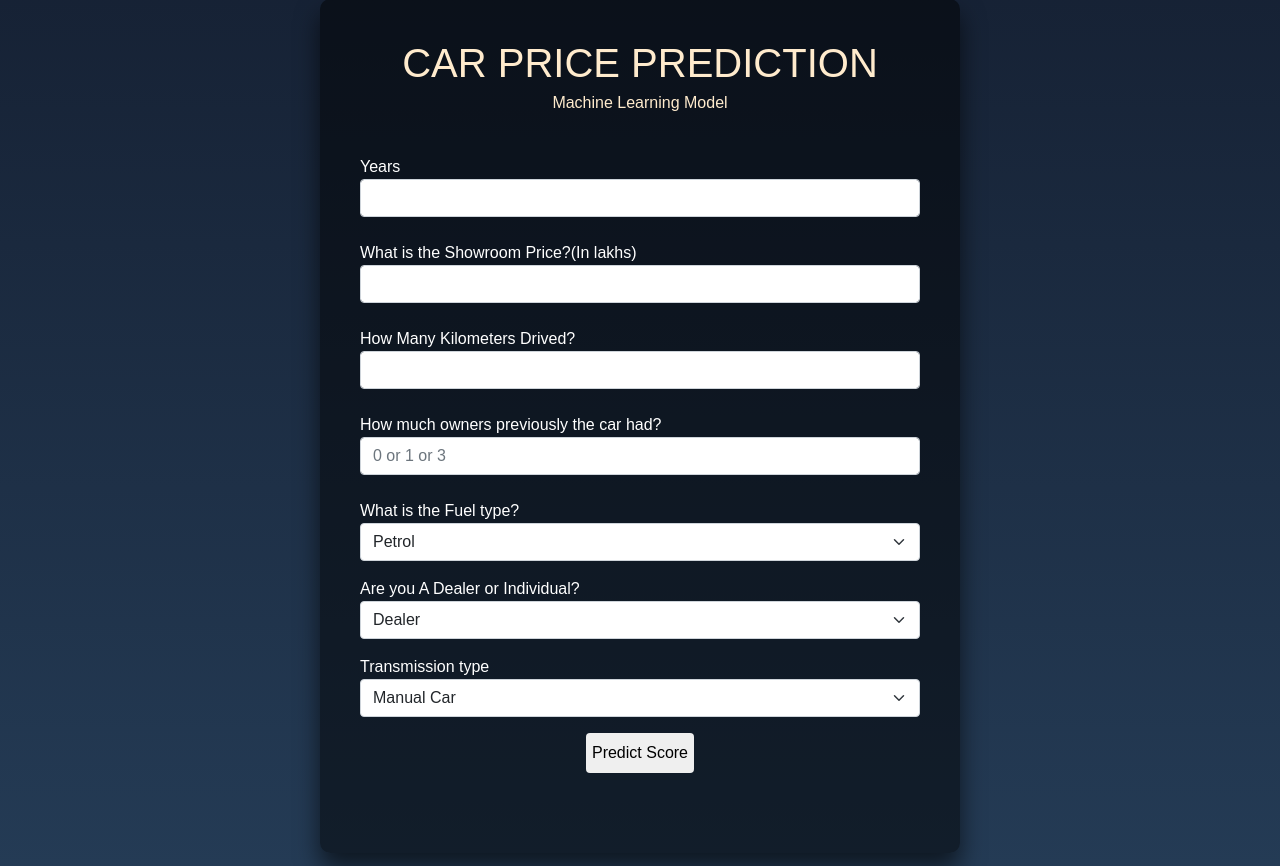
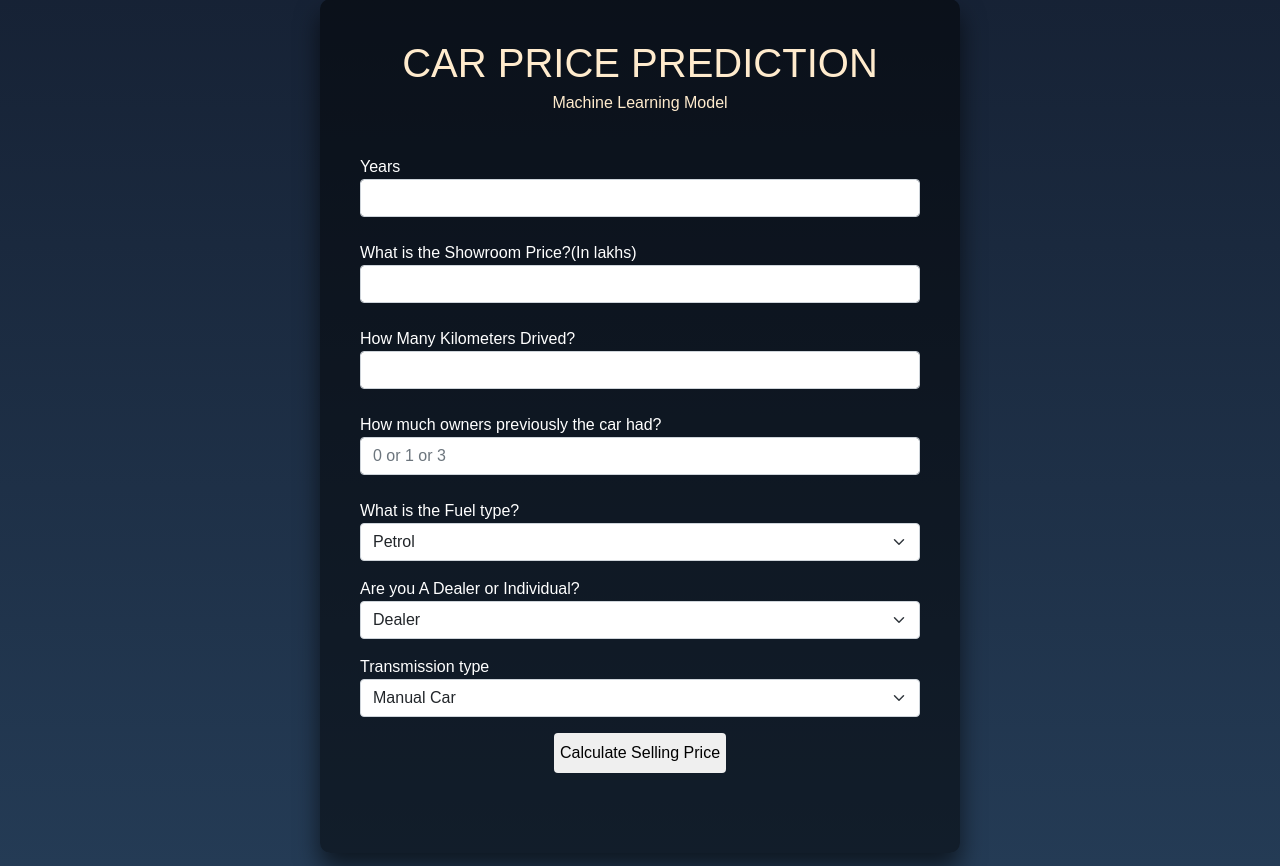
Before and after one commit to Rohanvp07/Car-Price-Prediction, a Flask app: page / in a window 1280 px wide. Shown: the part 134-1000 px from the top of the page. Run offline with Flask 2, Linux system fonts and the light colour scheme; parts of the project's set-up code (start-up, migrations or seed data) failed here and were passed over.

Commit message:
Update index.html

```diff
--- a/templates/index.html
+++ b/templates/index.html
@@ -72,7 +72,7 @@
                 <option value="Automatic">Automatic Car</option>
             </select>
           <div style="text-align: center;">
-            <button  class="flex mx-auto text-white-900 bg-blue border-0 py-2 px-8 focus:outline-none hover:bg-blue-600 rounded text-lg">Predict Score</button>
+            <button  class="flex mx-auto text-white-900 bg-blue border-0 py-2 px-8 focus:outline-none hover:bg-blue-600 rounded text-lg">Calculate Selling Price</button>
           </div>
             <div class="p-2 w-full text-center">
                 <h1 class="sm:text-3xl text-2xl font-medium title-font mb-4 text-white-900", style="color: blanchedalmond;">{{ prediction_text }}</h1>
```
